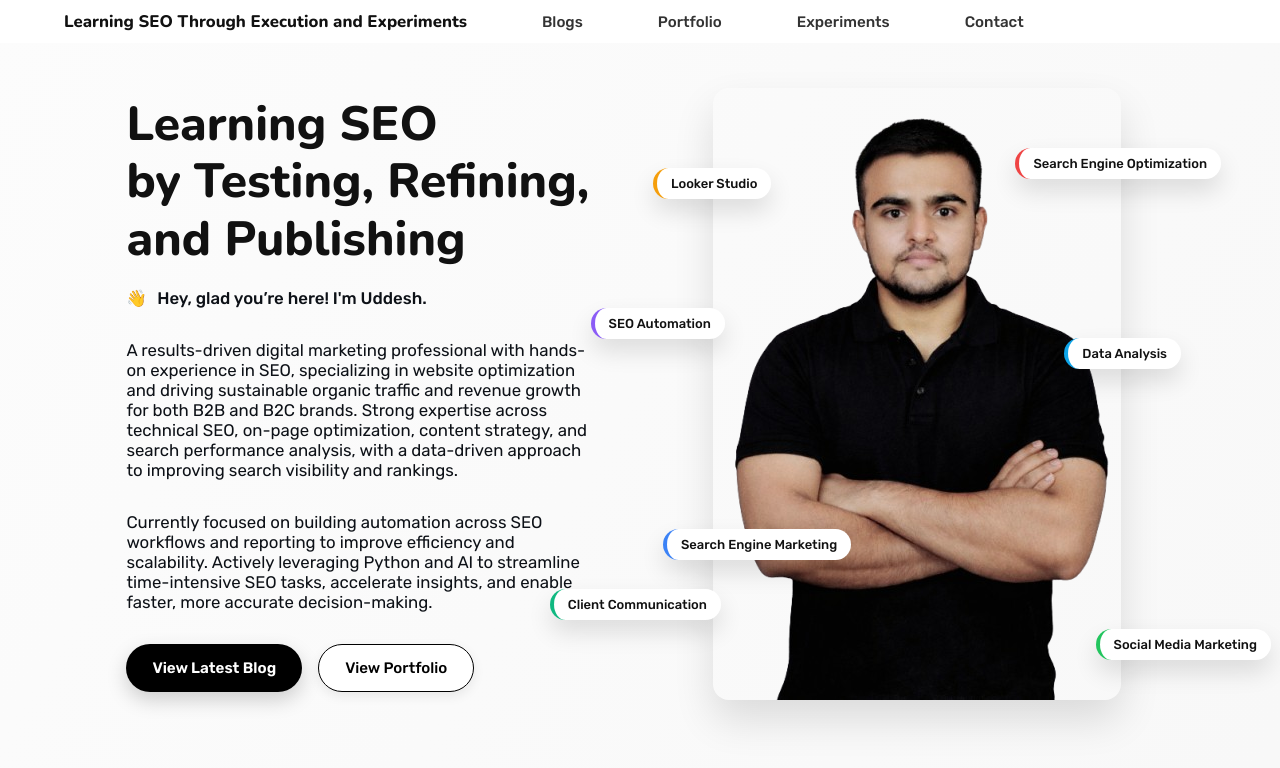
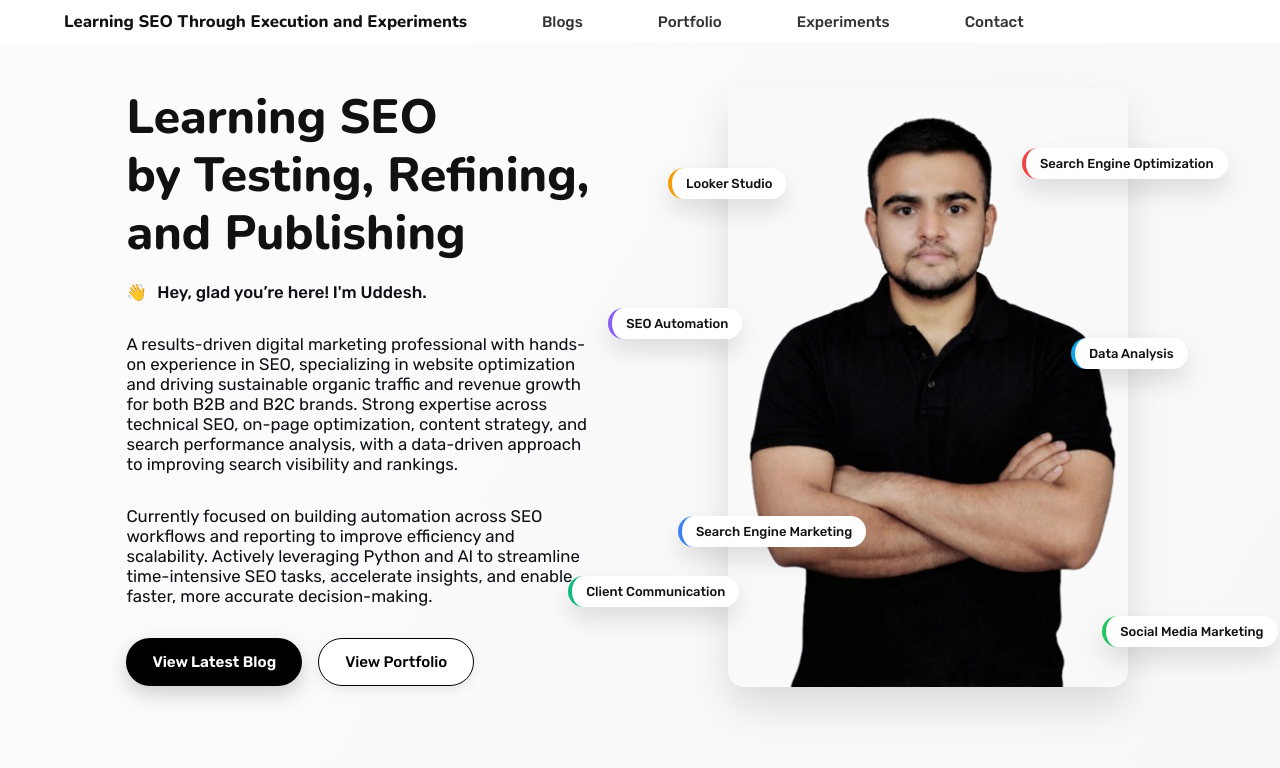
Before and after one commit to uddeshbommawar/uddeshbommawar.github.io, a Jekyll site: the page built from index.md, in a window 1280 px wide. Shown: the top 768 px of the page. Built offline with Jekyll 4.4.1, drawn with Linux system fonts in a browser that asks for light colours.

Commit message:
Update main.css

```diff
--- a/assets/css/main.css
+++ b/assets/css/main.css
@@ -173,7 +173,7 @@ h1, h2, h3, h4, h5, h6 {
 .hero-right {
   display: flex;
   justify-content: flex-start; /* ⬅️ aligns image inward */
-  padding-left: 50px;          /* ⬅️ subtle right shift */
+  padding-left: 65px;          /* ⬅️ subtle right shift */
 }
 
 .image-wrapper {
```
